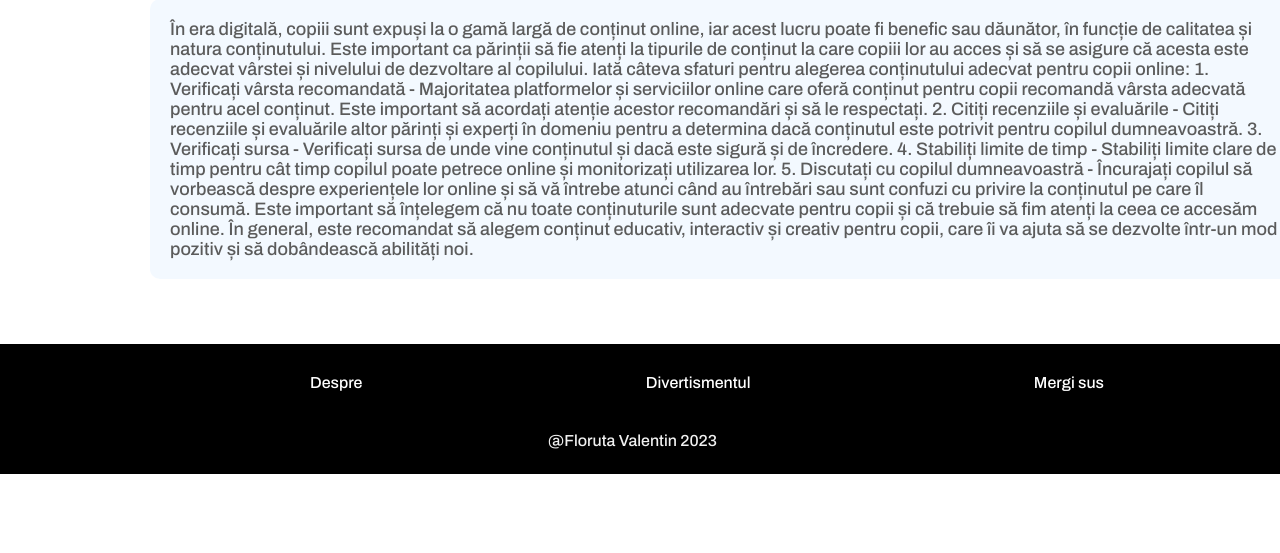
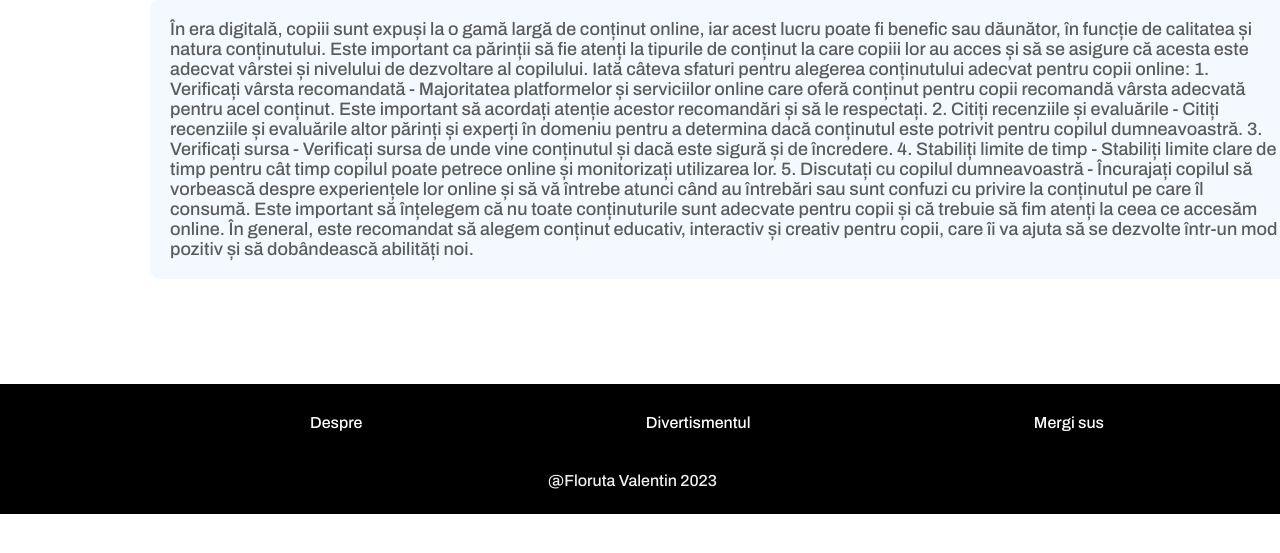
Before and after one commit to Vali200431/Atestat, a plain HTML site: page copii.html in a window 1280 px wide. Shown: the part 237-790 px from the top of the page. Drawn offline with Linux system fonts and the light colour scheme; a web font is replaced by a local one.

Commit message:
okfinal2

```diff
--- a/copii.html
+++ b/copii.html
@@ -49,7 +49,7 @@
    </div>
    </div>
 
-   <footer class="ft-filme">
+   <footer class="ft-copii">
     <ul class="footer-btn">
      <li class="footer-li">
          <a href="Despre.html" class="fli"> Despre</a>
--- a/style.css
+++ b/style.css
@@ -333,3 +333,6 @@ footer{
 .ft-filme2{
   margin-top: 250px;
 }
+.ft-copii{
+  margin-top: 110px;
+}
```
